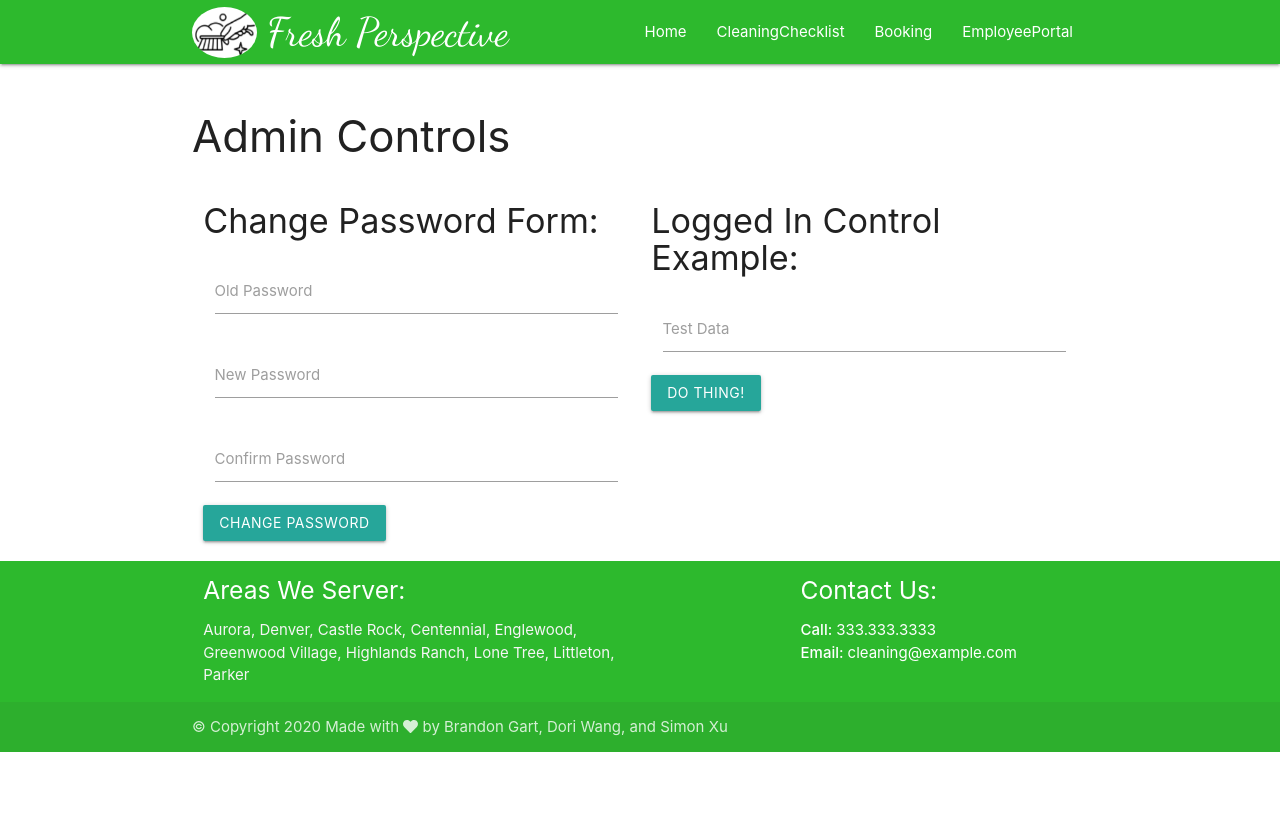
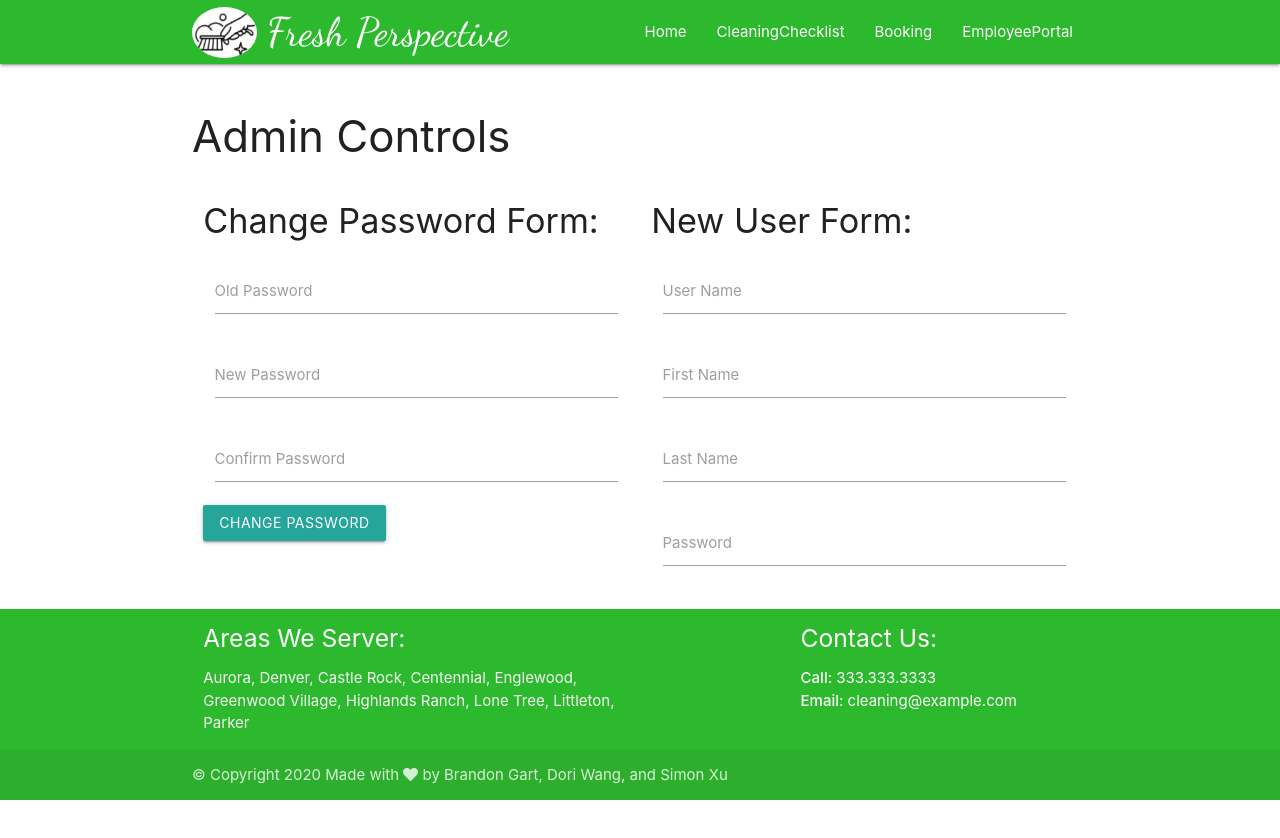
Before and after one commit to ninjapretzel/FreshPerspectiveCleaning, a React (Create React App) app in the folder client/: page /admin in a window 1280 px wide. Shown: the top 838 px of the page. Before the commit the page ends 800 px from the top, so only its background shows below. Built offline with nearby package versions, Linux system fonts and the light colour scheme.

Commit message:
adds new user form to admin controls

```diff
--- /dev/null
+++ b/client/src/components/NewUserForm.js
@@ -0,0 +1,83 @@
+import React, { useState } from "react"
+import axios from "axios"
+import Config from "../Config"
+import M from "materialize-css";
+const BACKEND_HOST = Config.BACKEND_HOST;
+
+function NewUserForm() {
+	const [ state, setState ] = useState( {
+		username: "",
+		firstName: "",
+		lastName: "",
+		password: "",
+		confirmPassword: "",
+		role: "employee",
+	} );
+
+	function captureInput(event) {
+		const payload = {...state}
+		payload[event.target.id] = event.target.value;
+		setState(payload);
+	}
+
+	async function onSubmit(event) {
+		event.preventDefault();
+		const { username, firstName, lastName, password, confirmPassword, role } = state;
+
+		if (password !== confirmPassword) {
+			M.toast({ html: `Passwords do not match`, classes: "red"});
+			return;
+		}
+
+		const result = await axios.post(BACKEND_HOST+"/login/newUser", {
+			username, firstName, lastName, password, role, token: localStorage.userLogin
+		});
+
+		const { success, message } = result.data;
+
+		if (success) {
+			M.toast({ html: `User Created Successfully`, classes: "green"});
+		} else {
+			M.toast({ html: `Failure! Reason: ${message}`, classes: "red"});
+		}
+	}
+
+	return <div className="col s6 row">
+		<h4>New User Form:</h4>
+		<div className="input-field col s12">
+			<input id="username" onChange={captureInput} type="text" />
+			<label for="username">User Name</label>
+		</div>
+		<div className="input-field col s12">
+			<input id="firstName" onChange={captureInput} type="text" />
+			<label for="firstName">First Name</label>
+		</div>
+		<div className="input-field col s12">
+			<input id="lastName" onChange={captureInput} type="text" />
+			<label for="lastName">Last Name</label>
+		</div>
+		<div className="input-field col s12">
+			<input id="password" onChange={captureInput} type="password" />
+			<label for="password">Password</label>
+		</div>
+		<div className="input-field col s12">
+			<input id="confirmPassword" onChange={captureInput} type="password" />
+			<label for="confirmPassword">Confirm Password</label>
+		</div>
+		<div className="col s6">
+			<label>
+				<input name="role" type="radio" id="role" value="employee" onChange={captureInput} checked={state.role === "employee"} />
+				<span>Employee</span>
+			</label>
+		</div>
+		<div className="col s6">
+			<label>
+				<input name="role" type="radio" id="role" value="admin" onChange={captureInput} checked={state.role === "admin"}/>
+				<span>Admin</span>
+			</label>
+		</div>
+		<a href="" className="btn" onClick={onSubmit}>Create User</a>
+	</div>
+}
+
+export default NewUserForm
--- a/client/src/pages/AdminControls.js
+++ b/client/src/pages/AdminControls.js
@@ -1,13 +1,14 @@
 import React from "react"
 import ChangePasswordControl from "../components/ChangePasswordControl"
 import LoggedInControlExample from "../components/LoggedInControlExample"
+import NewUserForm from "../components/NewUserForm"
 
 class AdminControls extends React.Component {
 	render() {
 		return <div className ="row container app-content">
 			<h3>Admin Controls</h3>
 			<ChangePasswordControl />
-			<LoggedInControlExample />
+			<NewUserForm />
 
 
 		</div>
```
